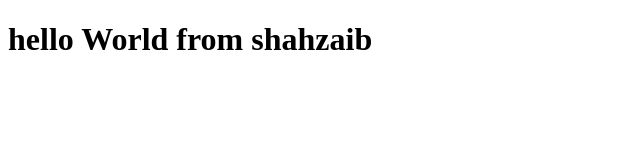
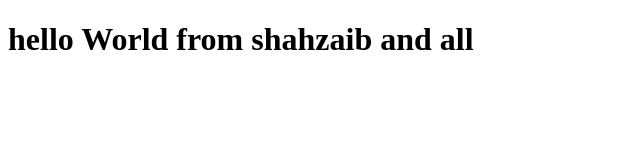
Before and after one commit to Muhammad-Shahzaib-Saleem/Bootcamp2020Sample, a plain HTML site: page index.html in a window 1280 px wide. Shown: the whole page, without its empty margins (0-640 px from the left). Drawn offline with Linux system fonts and the light colour scheme.

Commit message:
Update index.html

```diff
--- a/index.html
+++ b/index.html
@@ -9,7 +9,7 @@
 
 <body>
     <h1>
-        hello World from shahzaib
+        hello World from shahzaib and all
     </h1>
 </body>
 
```
